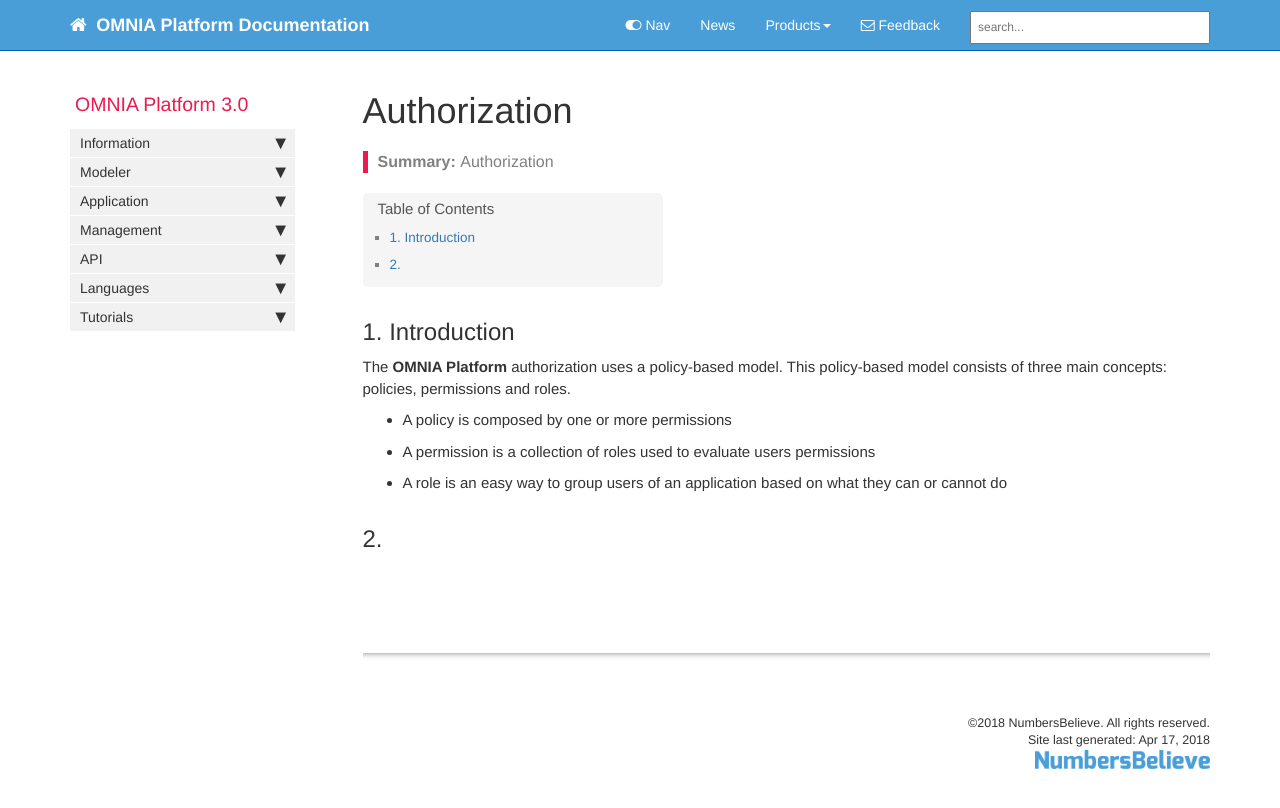
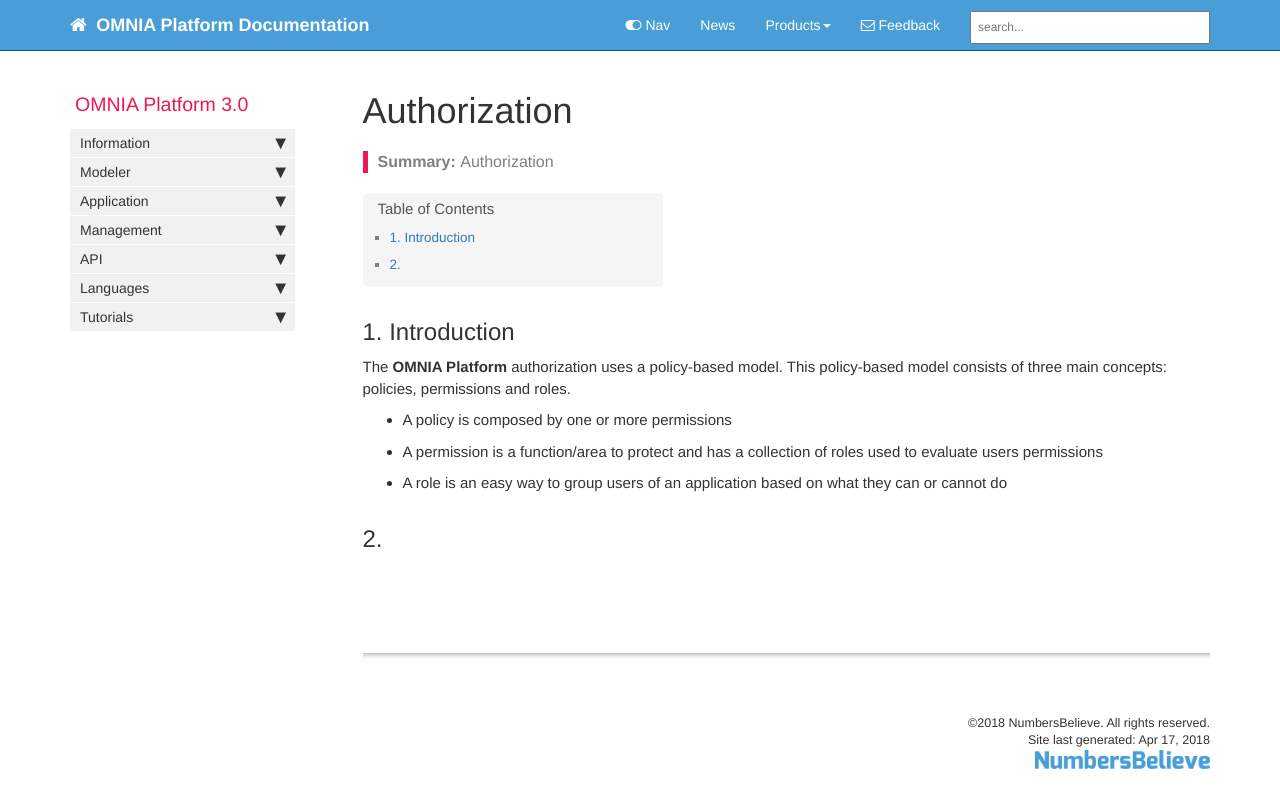
Before and after one commit to daniel8lopes/omnia3, a Jekyll site: the page built from docs/pages/omnia3/Authorization/omnia3_authorization.md, in a window 1280 px wide. Shown: the top 808 px of the page. Built offline with Jekyll 4.4.1, drawn with Linux system fonts in a browser that asks for light colours; nearby versions of some CDN libraries; comment, search, counter and statistics services are not loaded.

Commit message:
Explain permissions

```diff
--- a/docs/pages/omnia3/Authorization/omnia3_authorization.md
+++ b/docs/pages/omnia3/Authorization/omnia3_authorization.md
@@ -13,7 +13,7 @@ folder: omnia3
 The **OMNIA Platform** authorization uses a policy-based model. This policy-based model consists of three main concepts: policies, permissions and roles.
 
 - A policy is composed by one or more permissions
-- A permission is a collection of roles used to evaluate users permissions
+- A permission is a function/area to protect and has a collection of roles used to evaluate users permissions
 - A role is an easy way to group users of an application based on what they can or cannot do
 
 ## 2.
```
